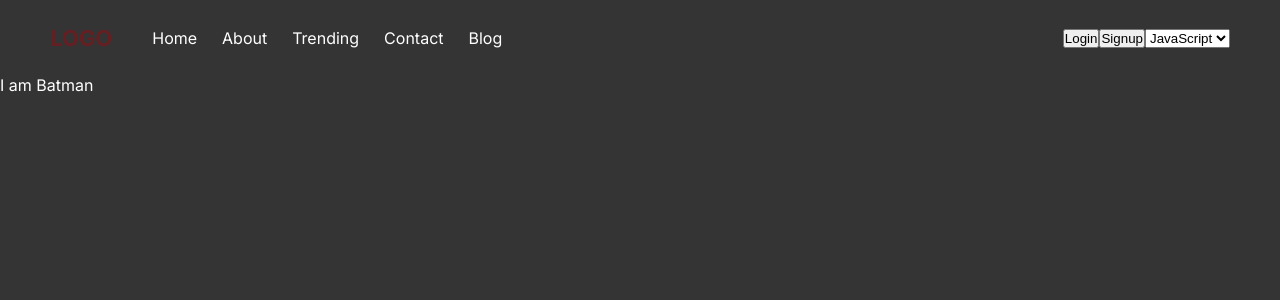
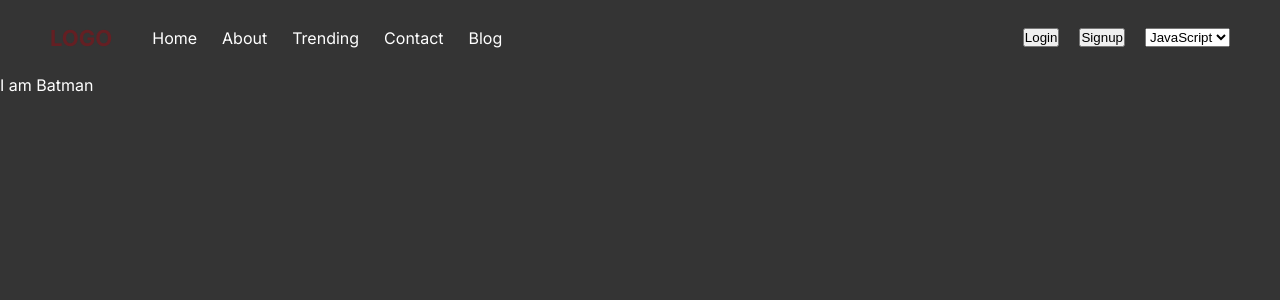
Before and after one commit to noor-ridha/e-commerce, a Next.js app in the folder client/: page / in a window 1280 px wide. Shown: the top 300 px of the page. Built offline with nearby package versions, Linux system fonts and the light colour scheme.

Commit message:
front-end\ add reuasble styles

```diff
--- a/client/app/components/Navbar/Navbar.scss
+++ b/client/app/components/Navbar/Navbar.scss
@@ -1,15 +1,18 @@
+@mixin flexAlignCenter {
+  display: flex;
+  align-items: center;
+}
+
 .desktop-nav {
   width: 100%;
   height: 75px;
   background-color: transparent;
-  display: flex;
+  @include flexAlignCenter();
   justify-content: space-between;
-  align-items: center;
   padding: 10px 50px;
 
   &__left {
-    display: flex;
-    align-items: center;
+    @include flexAlignCenter();
 
     &__logo {
         font-size: 22px;
@@ -22,4 +25,9 @@
       gap: 25px;
     }
   }
+
+  &__right {
+    @include flexAlignCenter();
+    gap: 20px;
+  }
 }
```
